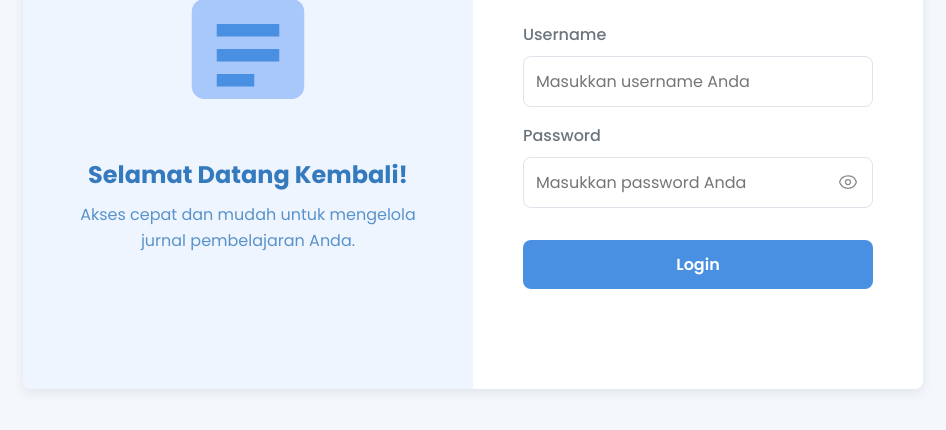
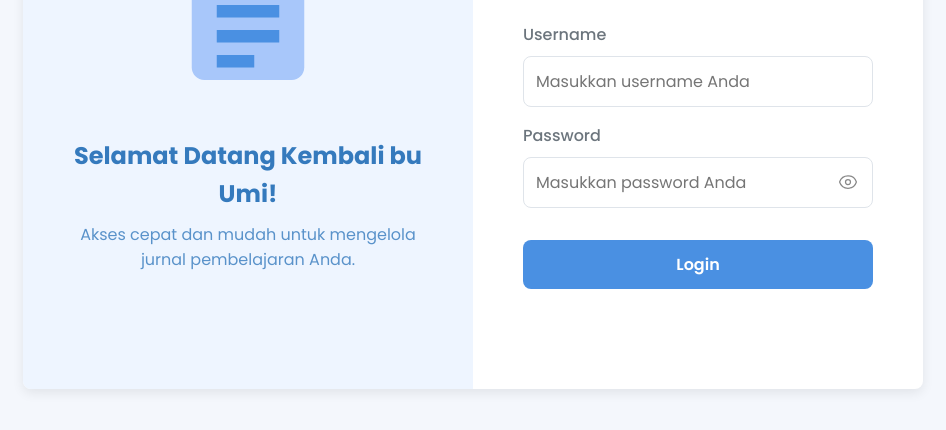
Before and after one commit to Wahyudi-1/jurnalumi, a plain HTML site: page index.html in a window 1280 px wide. Shown: the part 286-716 px from the top of the page, without its empty margins (167-1113 px from the left). Drawn offline with nearby package versions, Linux system fonts and the light colour scheme.

Commit message:
Update index.html

```diff
--- a/index.html
+++ b/index.html
@@ -6,7 +6,7 @@
     <!-- ========================================================== -->
     <meta charset="UTF-8">
     <meta name="viewport" content="width=device-width, initial-scale=1.0">
-    <title>Login - Jurnal Online</title>
+    <title>Login - Jurnal Guru Umi</title>
 
     <!-- ========================================================== -->
     <!-- STYLESHEETS & FONTS                                        -->
@@ -41,7 +41,7 @@
                     <path d="M7 12H17V14H7V12Z" fill="#4a90e2"/>
                     <path d="M7 16H13V18H7V16Z" fill="#4a90e2"/>
                 </svg>
-                <h3>Selamat Datang Kembali!</h3>
+                <h3>Selamat Datang Kembali bu Umi!</h3>
                 <p>Akses cepat dan mudah untuk mengelola jurnal pembelajaran Anda.</p>
             </div>
         </div>
```
